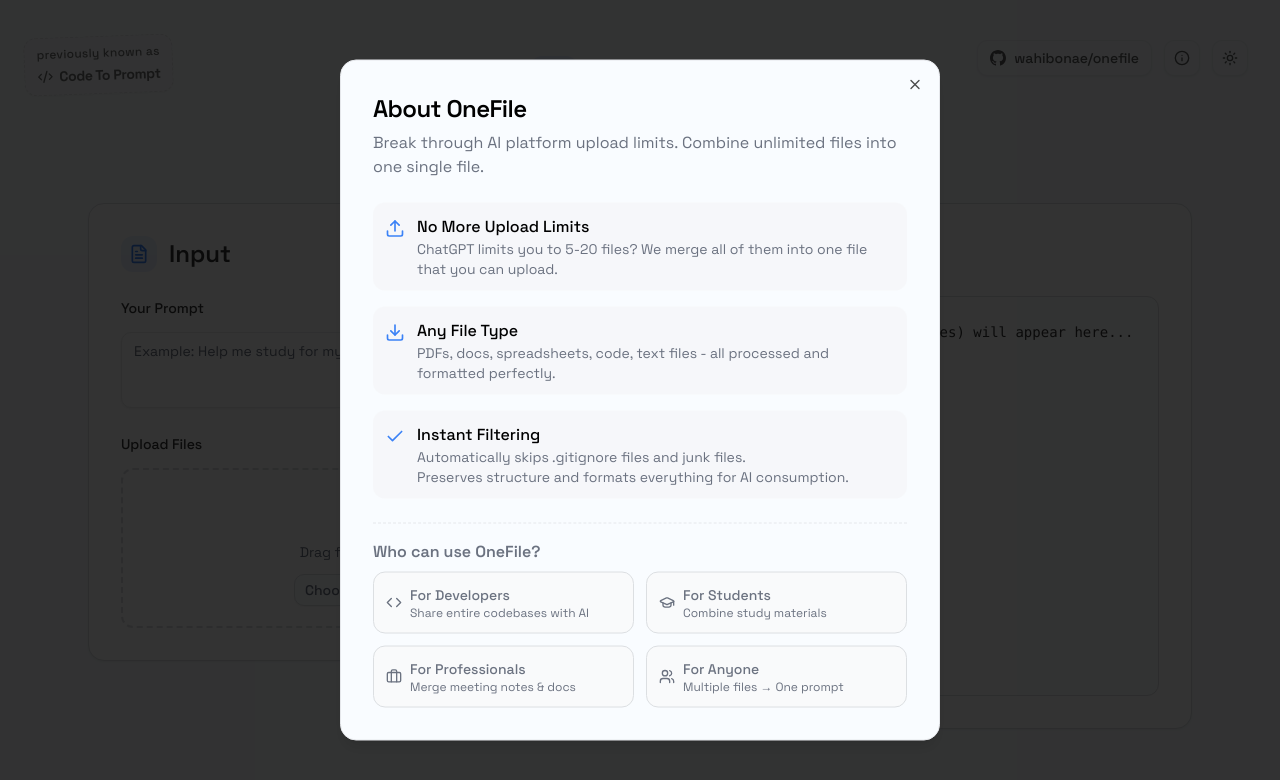
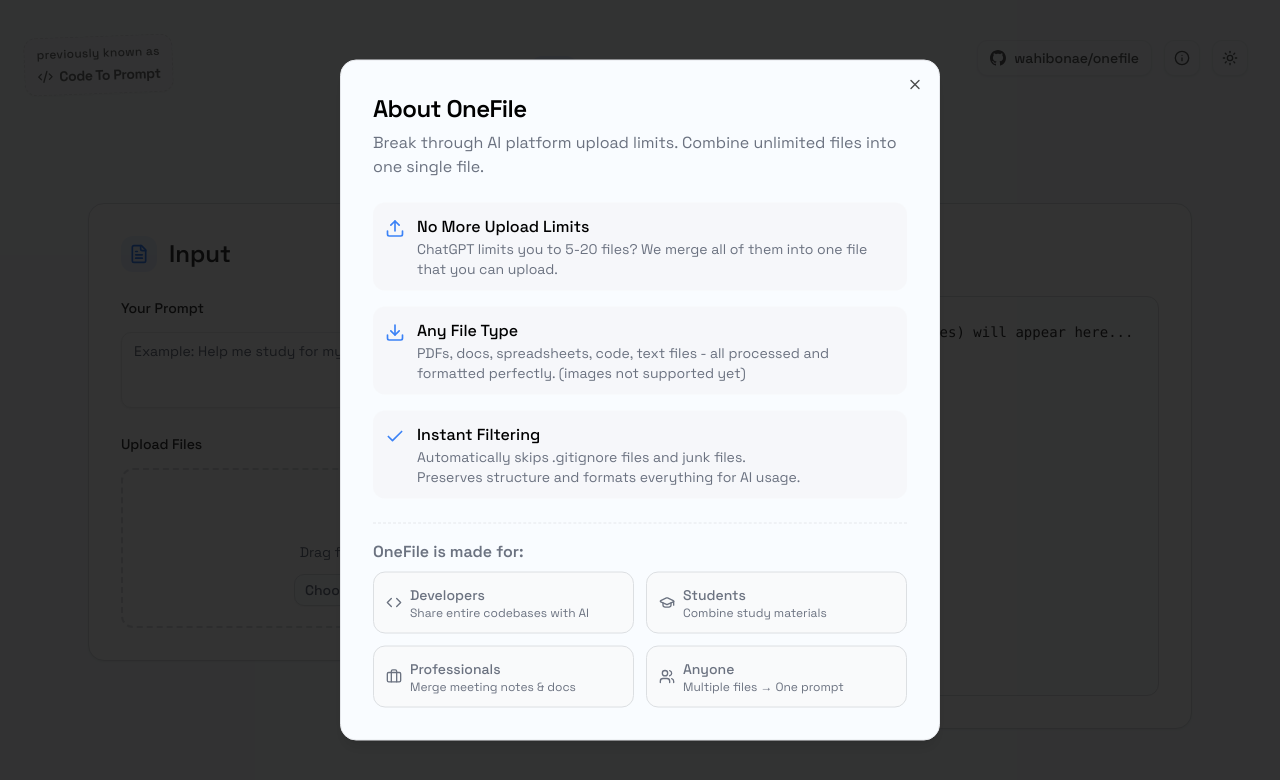
Before and after one commit to wahibonae/onefile, a Next.js app: page / in a window 1280 px wide. Both pictures are taken after a click on the button "About OneFile". Shown: the top 780 px of the page. Built offline with nearby package versions, Linux system fonts and the light colour scheme.

Commit message:
updated infodialog text

```diff
--- a/src/components/InfoDialog.tsx
+++ b/src/components/InfoDialog.tsx
@@ -45,7 +45,7 @@
               <div>
                 <p className="font-medium">Any File Type</p>
                 <p className="text-sm text-muted-foreground">
-                  PDFs, docs, spreadsheets, code, text files - all processed and formatted perfectly.
+                  PDFs, docs, spreadsheets, code, text files - all processed and formatted perfectly. (images not supported yet)
                 </p>
               </div>
             </div>
@@ -56,19 +56,19 @@
                 <p className="font-medium">Instant Filtering</p>
                 <p className="text-sm text-muted-foreground">
                   Automatically skips .gitignore files and junk files.<br />
-                  Preserves structure and formats everything for AI consumption.
+                  Preserves structure and formats everything for AI usage.
                 </p>
               </div>
             </div>
           </div>
 
           <div className="border-t border-dashed pt-4">
-            <p className="font-semibold text-base mb-2 text-muted-foreground">Who can use OneFile?</p>
+            <p className="font-semibold text-base mb-2 text-muted-foreground">OneFile is made for:</p>
             <div className="grid grid-cols-2 gap-3">
               <div className={cn("flex items-center gap-2 p-3 rounded-lg bg-muted border border-border")}>
                 <Code className="h-4 w-4 text-muted-foreground shrink-0" />
                 <div>
-                  <p className="font-medium text-sm text-muted-foreground">For Developers</p>
+                  <p className="font-medium text-sm text-muted-foreground">Developers</p>
                   <p className="text-xs text-muted-foreground">Share entire codebases with AI</p>
                 </div>
               </div>
@@ -76,7 +76,7 @@
               <div className={cn("flex items-center gap-2 p-3 rounded-lg bg-muted border border-border")}>
                 <GraduationCap className="h-4 w-4 text-muted-foreground shrink-0" />
                 <div>
-                  <p className="font-medium text-sm text-muted-foreground">For Students</p>
+                  <p className="font-medium text-sm text-muted-foreground">Students</p>
                   <p className="text-xs text-muted-foreground">Combine study materials</p>
                 </div>
               </div>
@@ -84,7 +84,7 @@
               <div className={cn("flex items-center gap-2 p-3 rounded-lg bg-muted border border-border")}>
                 <Briefcase className="h-4 w-4 text-muted-foreground shrink-0" />
                 <div>
-                  <p className="font-medium text-sm text-muted-foreground">For Professionals</p>
+                  <p className="font-medium text-sm text-muted-foreground">Professionals</p>
                   <p className="text-xs text-muted-foreground">Merge meeting notes & docs</p>
                 </div>
               </div>
@@ -92,7 +92,7 @@
               <div className={cn("flex items-center gap-2 p-3 rounded-lg bg-muted border border-border")}>
                 <Users className="h-4 w-4 text-muted-foreground shrink-0" />
                 <div>
-                  <p className="font-medium text-sm text-muted-foreground">For Anyone</p>
+                  <p className="font-medium text-sm text-muted-foreground">Anyone</p>
                   <p className="text-xs text-muted-foreground">Multiple files → One prompt</p>
                 </div>
               </div>
```
